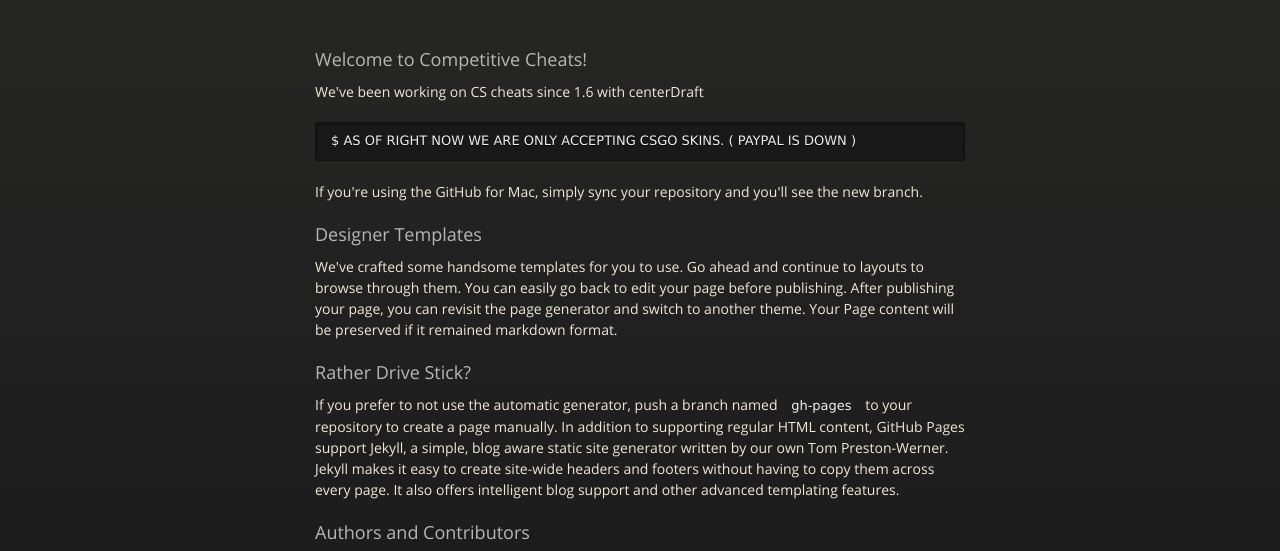
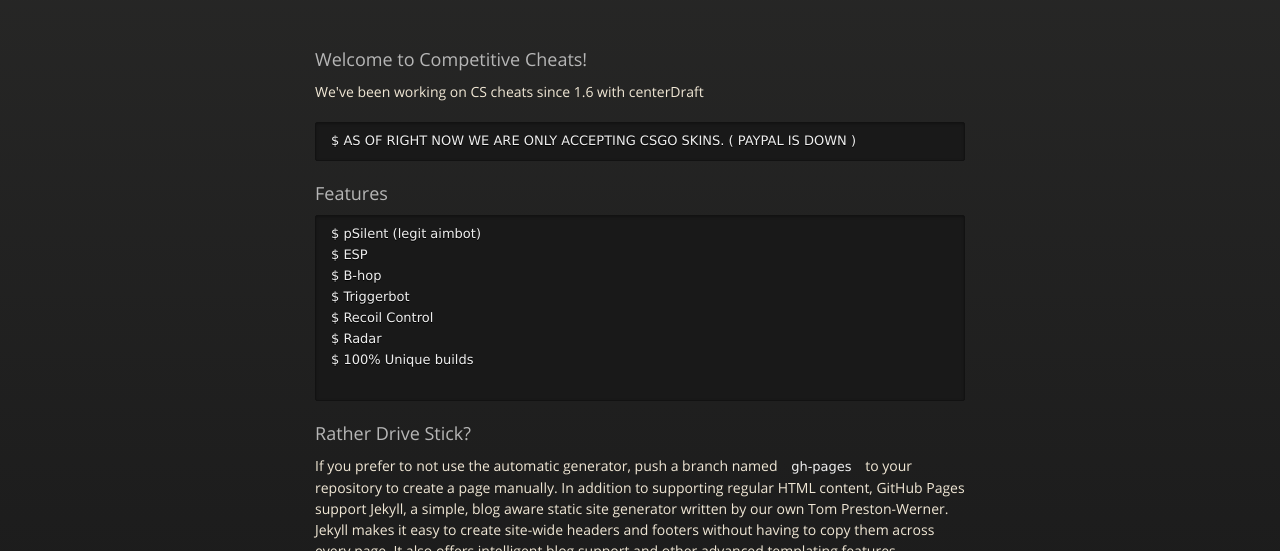
Before and after one commit to compcheats/csgo, a plain HTML site: page index.html in a window 1280 px wide. Shown: the part 224-775 px from the top of the page. Drawn offline with nearby package versions, Linux system fonts and the light colour scheme.

Commit message:
Update index.html

```diff
--- a/index.html
+++ b/index.html
@@ -45,12 +45,18 @@
 <pre><code>$ AS OF RIGHT NOW WE ARE ONLY ACCEPTING CSGO SKINS. ( PAYPAL IS DOWN )
 </code></pre>
 
-<p>If you're using the GitHub for Mac, simply sync your repository and you'll see the new branch.</p>
+<h3>
+<a id="designer-templates" class="anchor" href="#designer-templates" aria-hidden="true"><span class="octicon octicon-link"></span></a>Features</h3>
 
-<h3>
-<a id="designer-templates" class="anchor" href="#designer-templates" aria-hidden="true"><span class="octicon octicon-link"></span></a>Designer Templates</h3>
+<pre><code>$ pSilent (legit aimbot)
+$ ESP
+$ B-hop
+$ Triggerbot
+$ Recoil Control
+$ Radar
+$ 100% Unique builds
 
-<p>We've crafted some handsome templates for you to use. Go ahead and continue to layouts to browse through them. You can easily go back to edit your page before publishing. After publishing your page, you can revisit the page generator and switch to another theme. Your Page content will be preserved if it remained markdown format.</p>
+</code></pre>
 
 <h3>
 <a id="rather-drive-stick" class="anchor" href="#rather-drive-stick" aria-hidden="true"><span class="octicon octicon-link"></span></a>Rather Drive Stick?</h3>
```
